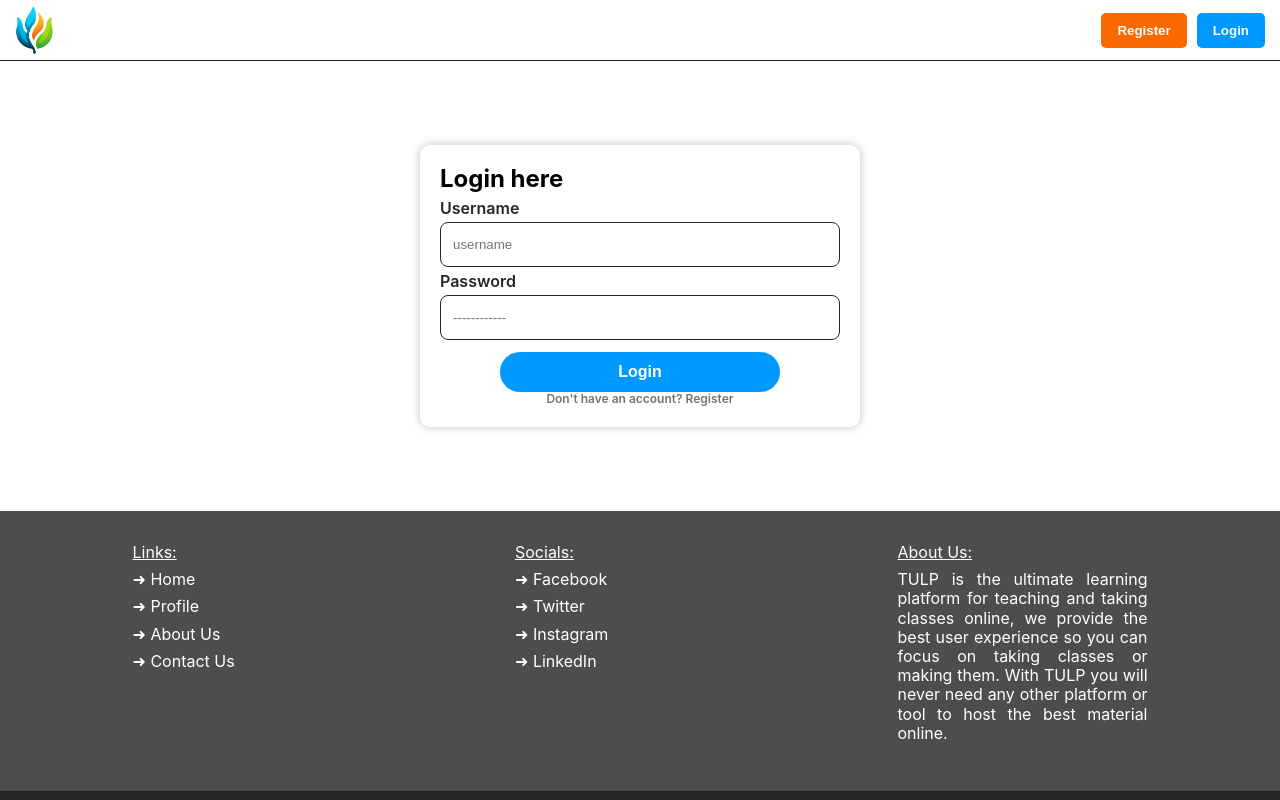
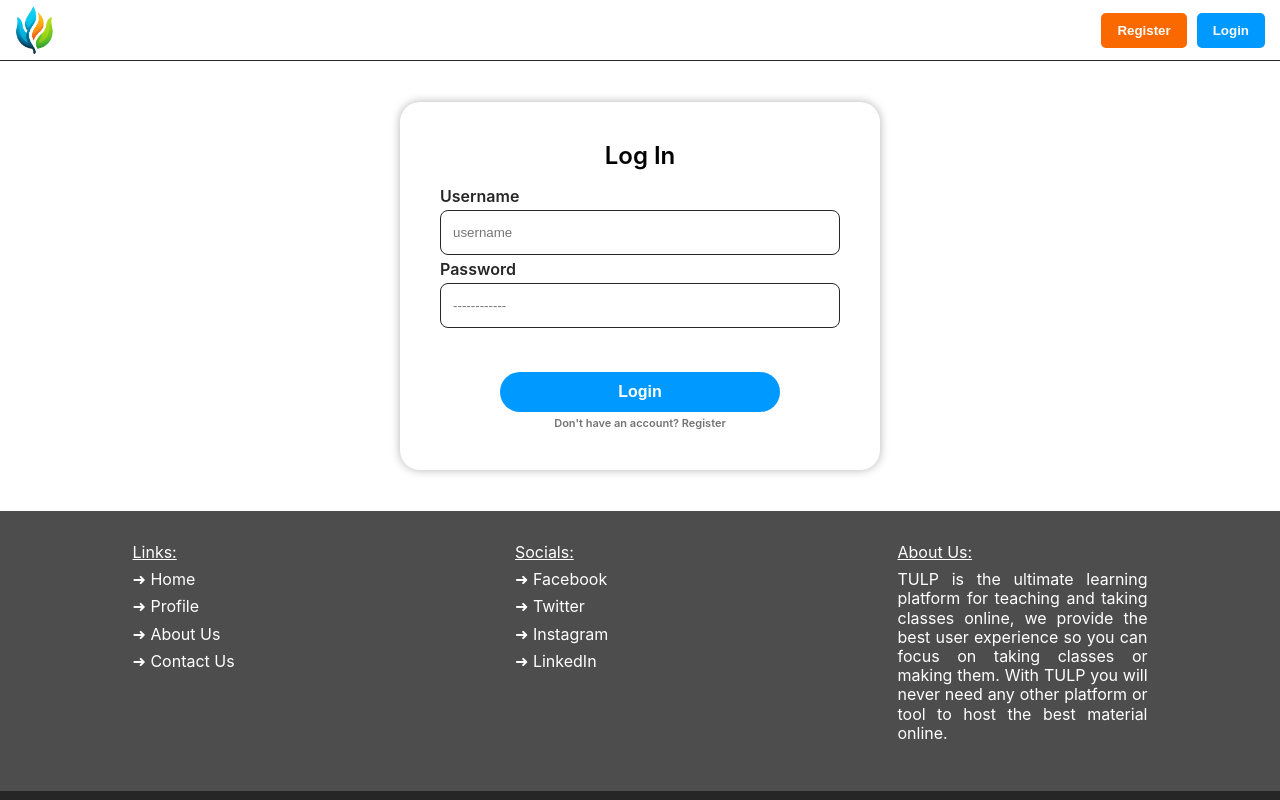
Before and after one commit to AliHakim773/TULP, a React (Vite) app in the folder tulp-frontend/: page /login in a window 1280 px wide. Built offline with nearby package versions, Linux system fonts and the light colour scheme; no server answers.

Commit message:
Frontend: adjusted form styles

```diff
--- a/tulp-frontend/src/components/LoginForm/index.jsx
+++ b/tulp-frontend/src/components/LoginForm/index.jsx
@@ -11,8 +11,8 @@ const LoginForm = () => {
 
   return (
     <section className='login-section w-100 flex column center'>
-      <div className='form-wrapper'>
-        <h2 className='semmi-bold'>Login here</h2>
+      <div className='form-wrapper shadow'>
+        <h2 className='semi-bold w-100'>Log In</h2>
         <form className='login-form'>
           <div className='login-inputs'>
             {inputs.map((input) => {
--- a/tulp-frontend/src/components/LoginForm/styles.css
+++ b/tulp-frontend/src/components/LoginForm/styles.css
@@ -16,11 +16,19 @@
 }
 .login-submit-btn {
   width: 70%;
+  margin-top: 2rem;
 }
 
 .form-wrapper {
-  border-radius: 10px;
-  padding: 20px;
-  box-shadow: 0 0 10px 0 rgba(0, 0, 0, 0.25);
+  border-radius: 20px;
+  padding: 2.5rem;
   margin-block: 2rem;
 }
+.form-wrapper > h2 {
+  text-align: center;
+  margin-bottom: 1rem;
+}
+.login-submit .note {
+  margin-top: 5px;
+  font-size: 11px;
+}
```
